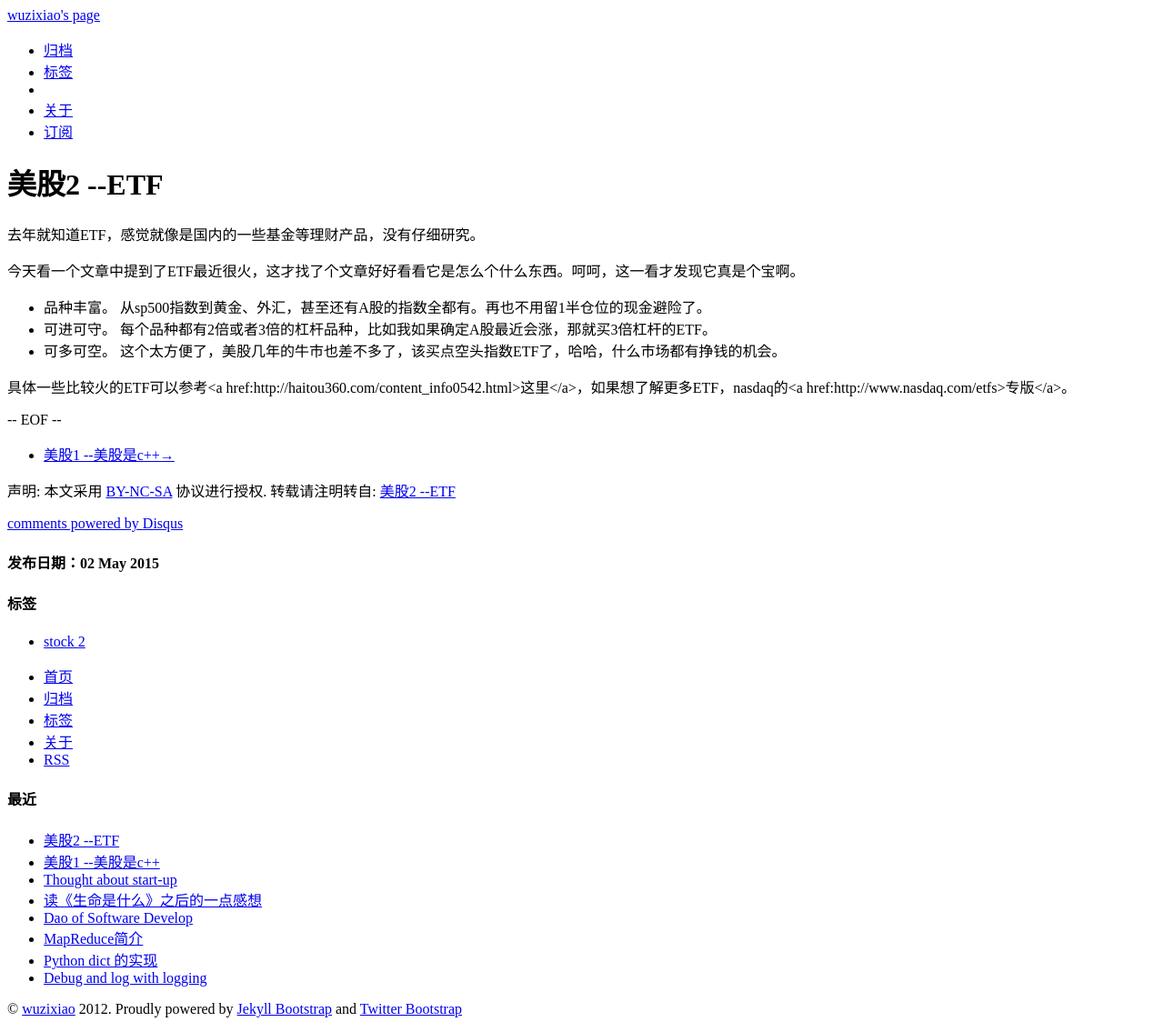
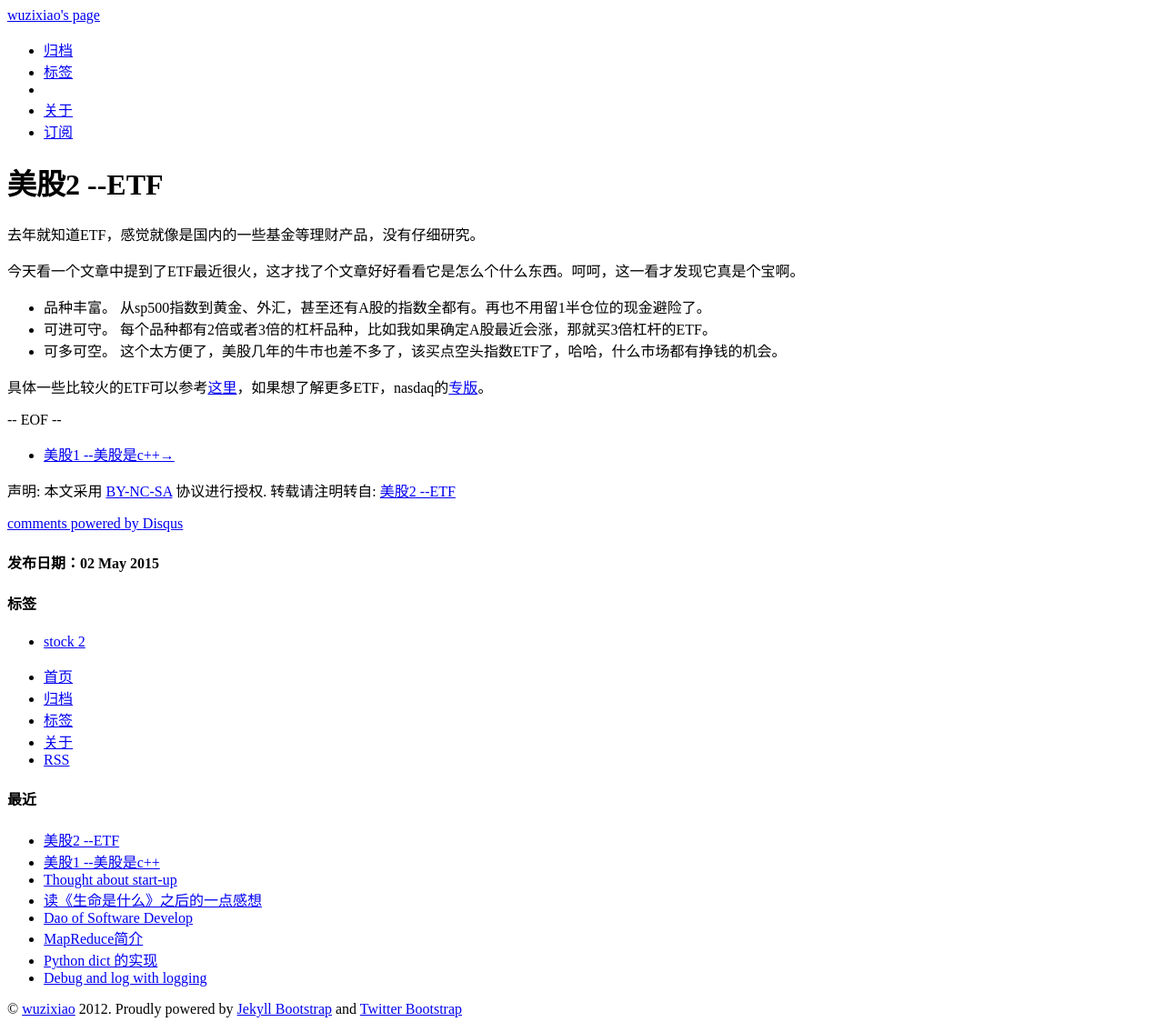
Before and after one commit to wuzixiao/wuzixiao2.github.io, a Jekyll site: the page built from _posts/2015-05-02-stock2.md, in a window 1280 px wide. Shown: the whole page at 91% size. Built offline with Jekyll 4.4.1, drawn with Linux system fonts in a browser that asks for light colours; comment, search, counter and statistics services are not loaded.

Commit message:
stock2.md

```diff
--- a/_posts/2015-05-02-stock2.md
+++ b/_posts/2015-05-02-stock2.md
@@ -16,4 +16,4 @@ tags: [stock]
 * 可进可守。 每个品种都有2倍或者3倍的杠杆品种，比如我如果确定A股最近会涨，那就买3倍杠杆的ETF。
 * 可多可空。 这个太方便了，美股几年的牛市也差不多了，该买点空头指数ETF了，哈哈，什么市场都有挣钱的机会。
 
-具体一些比较火的ETF可以参考<a href:http://haitou360.com/content_info0542.html>这里</a>，如果想了解更多ETF，nasdaq的<a href:http://www.nasdaq.com/etfs>专版</a>。
+具体一些比较火的ETF可以参考<a href="http://haitou360.com/content_info0542.html">这里</a>，如果想了解更多ETF，nasdaq的<a href="http://www.nasdaq.com/etfs">专版</a>。
```
